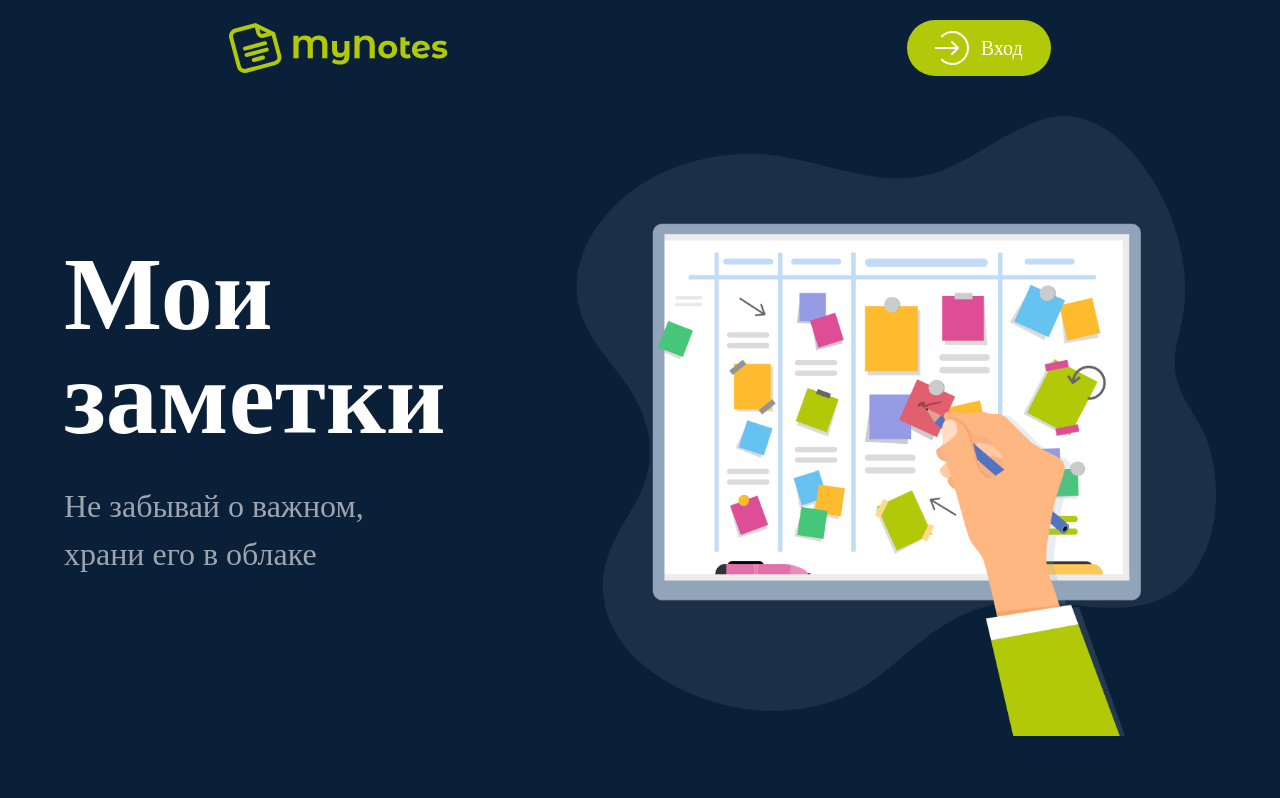
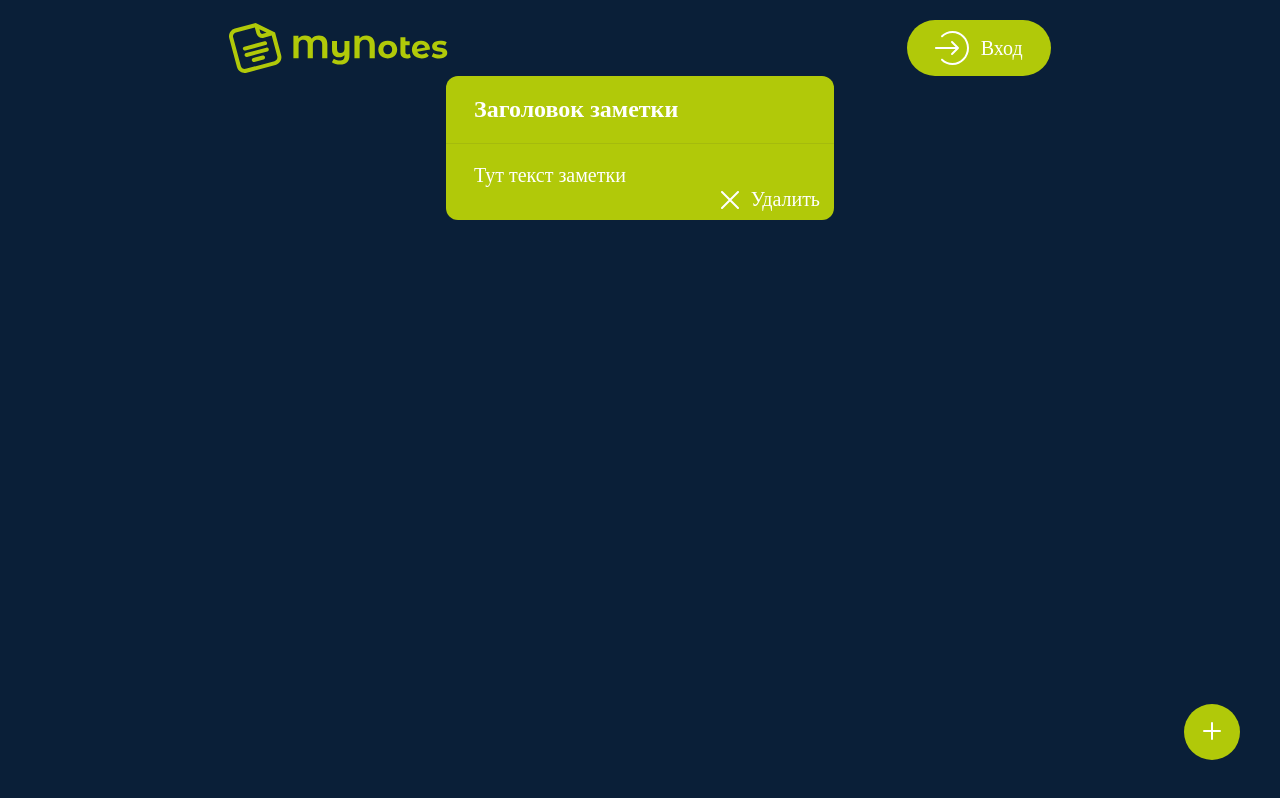
Before and after one commit to Radik0304/my-notes, a Vue app: page / in a window 1280 px wide. Shown: the top 798 px of the page. Built offline with nearby package versions, Linux system fonts and the light colour scheme; no server answers.

Commit message:
in work one note

```diff
--- a/src/App.vue
+++ b/src/App.vue
@@ -1,48 +1,51 @@
 <template>
   <div id="app">
     <TheHeader @openModal=openModal />
-    <TheMainPage v-if="!is_auth"/>
+    <!-- <TheMainPage v-if="!username"/>
     <TheNotesPage
       v-else
-      :is-auth="is_auth"
-      :login="username"
       @authStatus="authStatus"
+    /> -->
+    <TheNotesPage
+      @authStatus="authStatus"
+      @openModalNote=openModalNote
     />
-    <!-- <TheModal
-      :modal_type="modal_type"
-      v-if="is_open_modal"
-      @closeModal=closeModal
-      @changeModal=changeModal
-    /> -->
     <ModalAuth
       :modal_type="modal_type"
       v-if="is_open_modal"
       @closeModal=closeModal
       @changeModal=changeModal
-      @login="login"
+      @login=login
+    />
+    <NewNoteModal
+      v-if="is_open_modal_note"
+      @openModalNote=openModalNote
     />
   </div>
 </template>
 
 <script>
 // import TheModal from './components/TheModal.vue';
-import TheMainPage from "./pages/Main.vue";
+// import TheMainPage from "./pages/Main.vue";
 import TheNotesPage from './pages/Notes.vue'
 import TheHeader from "./components/TheHeader.vue";
 import ModalAuth from './components/ModalAuth.vue';
+import NewNoteModal from './components/NewNoteModal.vue';
 
 export default {
   name: "App",
   components: {
     // TheModal,
-    TheMainPage,
+    // TheMainPage,
     TheNotesPage,
     TheHeader,
     ModalAuth,
+    NewNoteModal,
   },
 
   data: () => ({
     is_open_modal: false,
+    is_open_modal_note: false,
     modal_type: '',
     username: '',
     is_auth: false,
@@ -54,8 +57,16 @@ export default {
       this.modal_type= typeModal;
     },
 
+    openModalNote(status) {
+      this.is_open_modal_note = status
+    },
+
     closeModal() {
       this.is_open_modal = false;
+    },
+
+    closeModalNote() {
+      this.is_open_modal_note = false;
     },
 
     changeModal(changedType) {
@@ -63,33 +74,30 @@ export default {
     },
 
     authStatus(isAuth){
-      console.log( 'выхывается')
       this.is_auth_user = isAuth;
     },
 
-    async login() {
-      await fetch("https://dist.nd.ru/api/auth",
-        {
-          method: "GET",
-          headers: {
-            Authorization: `Bearer ${localStorage.getItem('token')}`
-          },
-        }
-      )
-      .then(response => response.json())
-      .then(data => {
-        this.username = data.email
-        this.is_auth = !!this.login
-      })
-      .catch(err => {
-        console.log(err);
-      });
-    }
+    // async login() {
+    //   await fetch("https://dist.nd.ru/api/auth",
+    //     {
+    //       method: "GET",
+    //       headers: {
+    //         Authorization: `Bearer ${localStorage.getItem('token')}`
+    //       },
+    //     }
+    //   )
+    //   .then(response => response.json())
+    //   .then(data => {
+    //     this.username = data.email
+    //   })
+    //   .catch(err => {
+    //     console.log(err);
+    //   });
+    // }
   },
-
-  async mounted() {
-    this.login()
-  },
+  // async mounted() {
+  //   this.login()
+  // }
 };
 </script>
 
@@ -125,7 +133,7 @@ h1,
 h3 {
   text-align: start;
 
-  @media (max-width: 960px) {
+  @media  (max-width: 960px) {
     text-align: center;
   }
 }
--- a/src/components/ModalInput.vue
+++ b/src/components/ModalInput.vue
@@ -2,11 +2,27 @@
 
 <template>
     <div class="modal__input-container">
-        <span>{{ input_span }}</span>
-        <input :type="dataType" :placeholder="placeholder_text" @input="fuck" v-model="inputValue"/>
+        <label :for="inputType">{{ input_span }}</label>
+        <input
+            maxlength="100"
+            v-if="inputType !=='text'"
+            :type="dataType"
+            :placeholder="placeholder_text"
+            v-model="inputValue"
+            :id="inputType"
+        />
         <!-- <button class="button-view">
             <img src="../assets/view-password.svg" alt="">
         </button> -->
+        <textarea
+            name="note-text"
+            v-else
+            maxlength="500"
+            :id="inputType"
+            cols="30" rows="10"
+            :class="[inputType === 'text' ? 'input-text' : ' ']"
+        >
+        </textarea>
     </div>
 </template>
 
@@ -47,6 +63,8 @@ export default {
             this.placeholder_text = 'Повторите пароль'
         }
     },
+
+
 }
 </script>
 
@@ -67,9 +85,18 @@ export default {
         &::placeholder {
             color: #9DA5AF;
         }
+
+
     }
 
-    span {
+    .input-text {
+        height: 244px;
+        border-radius: 36px;
+        padding: 16px;
+        border: none;
+    }
+
+    label {
         display: flex;
         margin-left: 24px;
         margin-bottom: 8px;
--- /dev/null
+++ b/src/components/NewNoteModal.vue
@@ -0,0 +1,162 @@
+<template>
+  <div class="modal-note">
+    <div class="modal-note__container">
+      <button
+        class="button-close"
+        @click="closeModal"
+      >
+        <img
+          src="../assets/closeIcon.svg"
+          alt="close-icon"
+        />
+      </button>
+
+      <div class="modal-note__content">
+        <h2>{{ modal_header }}</h2>
+        <modal-input
+          :inputType="'note'"
+          class="input__note-name"
+        />
+        <modal-input
+          :inputType="'text'"
+        />
+        <div class="modal-note__footer"></div>
+      </div>
+    </div>
+  </div>
+</template>
+
+<script>
+import ModalInput from './ModalInput.vue';
+
+export default {
+  name: "NewNoteModal",
+  components: {
+    ModalInput,
+  },
+
+  data: () => ({
+    modal_header: "Добавление заметки",
+    input_email: "",
+    input_password: "",
+  }),
+
+  methods: {
+    closeModal() {
+      this.$emit('openModalNote', false)
+    },
+
+    goToReg() {
+      this.modal_header = "Регистрация";
+
+      this.$emit("changeModal", "reg");
+    },
+
+    goToAuth() {
+      this.modal_header = "Авторизация";
+      this.$emit("changeModal", "auth");
+    },
+
+    auth(email, password) {
+      console.log(email);
+      console.log(password);
+    },
+  },
+};
+</script>
+
+<style scoped lang="scss">
+.modal-note {
+  display: flex;
+  justify-content: center;
+  align-items: center;
+  background: #0a1f38;
+  position: absolute;
+  height: 100%;
+  width: 100%;
+  z-index: 9999;
+  font-family: "Montserrat";
+
+  &__container {
+    width: 780px;
+    height: 672px;
+    position: relative;
+    background: #1b2f46;
+    border-radius: 40px;
+
+    .button-close {
+      display: flex;
+      align-items: center;
+      justify-content: center;
+      width: 24px;
+      height: 24px;
+      border: none;
+      border-radius: 32px;
+      background-color: #b1c909;
+      position: absolute;
+      right: 20px;
+      top: 20px;
+      cursor: pointer;
+    }
+  }
+
+  &__footer {
+    display: flex;
+    justify-content: center;
+    margin-top: 54px;
+
+    div {
+      width: 100%;
+      display: flex;
+      align-items: center;
+      justify-content: space-between;
+    }
+
+    span {
+      button {
+        color: #b1c909;
+        background: #1b2f46;
+        border: none;
+        font-weight: 700;
+        cursor: pointer;
+      }
+    }
+
+    .button {
+      background: #b1c909;
+      color: #fff;
+      border: none;
+      border-radius: 32px;
+      height: 56px;
+      font-size: 20px;
+      cursor: pointer;
+
+      &__note {
+        width: 114px;
+      }
+
+      &__registration {
+        width: 210px;
+      }
+    }
+  }
+  &__content {
+    margin: 80px;
+    font-size: 18px;
+
+    h2 {
+      font-weight: 600;
+      font-size: 48px;
+    }
+
+    .input {
+      &__note {
+        &-name {
+          margin-bottom: 1rem;
+        }
+      }
+    }
+
+  }
+}
+</style>
--- /dev/null
+++ b/src/components/OneNote.vue
@@ -0,0 +1,61 @@
+<template>
+  <div class="one-note">
+    <h4>Заголовок заметки</h4>
+    <span>Тут текст заметки</span>
+    <button>
+      <img src="../assets/closeIcon.svg" />
+      Удалить
+    </button>
+  </div>
+</template>
+
+<script>
+export default {
+  name: "OneNote",
+};
+</script>
+
+<style lang="scss">
+.one-note {
+  display: flex;
+  flex-direction: column;
+  border-radius: 12px;
+  background: #b1c909;
+  width: 388px;
+  max-height: 488px;
+  font-family: "Montserrat";
+  font-weight: 500;
+  font-size: 20px;
+  position: relative;
+
+  h4 {
+    margin: 0;
+    margin: 20px 0;
+    padding-bottom: 20px;
+    border-bottom: 1px solid #a5bb0c;
+    font-weight: 600;
+    font-size: 24px;
+  }
+
+  button {
+    color: #fff;
+    border: none;
+    background: #b1c909;
+    font-family: "Montserrat";
+    font-weight: 500;
+    font-size: 20px;
+    display: flex;
+    align-items: center;
+    justify-content: center;
+    gap: 12px;
+    align-self: flex-end;
+    margin-right: 8px;
+    margin-bottom: 8px;
+  }
+
+  h4, span {
+    text-align: start;
+    padding-left: 28px;
+  }
+}
+</style>
--- a/src/components/TheHeader.vue
+++ b/src/components/TheHeader.vue
@@ -1,13 +1,13 @@
 <template>
   <div class="header">
     <img src="../assets/logo.svg" alt="notes-logo" class="header__logo"/>
-    <button class="header__button-auth" v-if="!is_auth" @click="openAuthModal">
+    <button class="header__button-auth" v-if="!login" @click="openAuthModal">
       <img src="../assets/authButtonIcon.svg" alt="ath-icon">
       <span>Вход</span>
     </button>
 
     <div v-else class="header__login-container">
-      <span class="header__login">{{ props.login }}</span>
+      <span class="header__login">{{ login }}</span>
       <div class="unauth__container">
         <button class="header__button-exit" @click="exit">
           <img src="../assets/user.svg" alt="user-icon">
@@ -24,44 +24,34 @@
 export default {
   name: 'TheHeader',
   props: {
-    is_auth: Boolean,
-    login: String,
+    username: {
+      type: String,
+    },
   },
 
-  // data: () => ({
-  //   login: '',
-  //   is_auth: false,
-  // }),
+  data: () => ({
+    login: '',
+  }),
 
-  created() {
-    console.log('created', this.login)
+  async mounted() {
+    await fetch("https://dist.nd.ru/api/auth",
+        {
+          method: "GET",
+          headers: {
+            Authorization: `Bearer ${localStorage.getItem('token')}`
+          },
+        }
+      )
+      .then(response => response.json())
+      .then(data => {
+        this.$emit('authStatus', true)
+        this.login = data.email
+      })
+      .catch(err => {
+        console.log(err);
+      });
+
   },
-
-  mounted() {
-    console.log('mounted', this.login)
-  },
-
-  // async mounted() {
-  //   this.is_auth = !!this.login
-  //   await fetch("https://dist.nd.ru/api/auth",
-  //       {
-  //         method: "GET",
-  //         headers: {
-  //           Authorization: `Bearer ${localStorage.getItem('token')}`
-  //         },
-  //       }
-  //     )
-  //     .then(response => response.json())
-  //     .then(data => {
-  //       this.$emit('authStatus', true)
-  //       this.login = data.email
-  //       this.is_auth = !!this.login
-  //     })
-  //     .catch(err => {
-  //       console.log(err);
-  //     });
-
-  // },
 
   methods: {
     openAuthModal() {
--- a/src/pages/Notes.vue
+++ b/src/pages/Notes.vue
@@ -1,16 +1,30 @@
 <template>
     <div class="notes">
-        <button class="add-note">
-            <img src="../assets/add-note.svg" alt="add-note-icon">
-        </button>
+        <div class="notes__list">
+            <OneNote/>
+        </div>
+        <div class="notes__footer">
+            <button class="add-note" @click="openModal">
+                <img src="../assets/add-note.svg" alt="add-note-icon">
+            </button>
+        </div>
     </div>
 </template>
 
 <script>
-
+import OneNote from '@/components/OneNote.vue'
 
 export default {
-    name: 'TheNotesPage'
+    name: 'TheNotesPage',
+    components: {
+        OneNote,
+    },
+
+    methods: {
+        openModal() {
+            this.$emit('openModalNote', true)
+        },
+    },
 }
 </script>
 
@@ -25,6 +39,11 @@ export default {
             position: absolute;
             bottom: 40px;
             right: 40px;
+            cursor: pointer;
+        }
+        &__list {
+            display: grid;
+            justify-content: center;
         }
     }
 </style>
```
